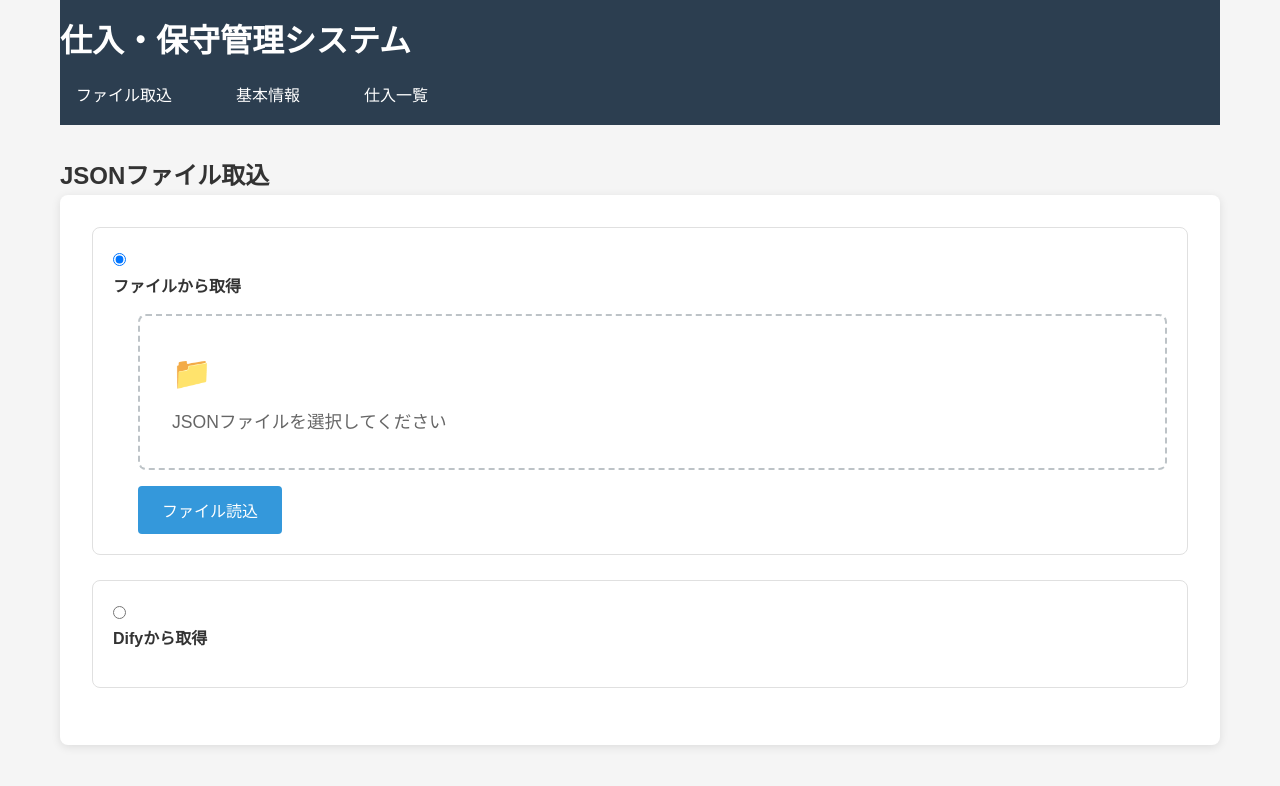
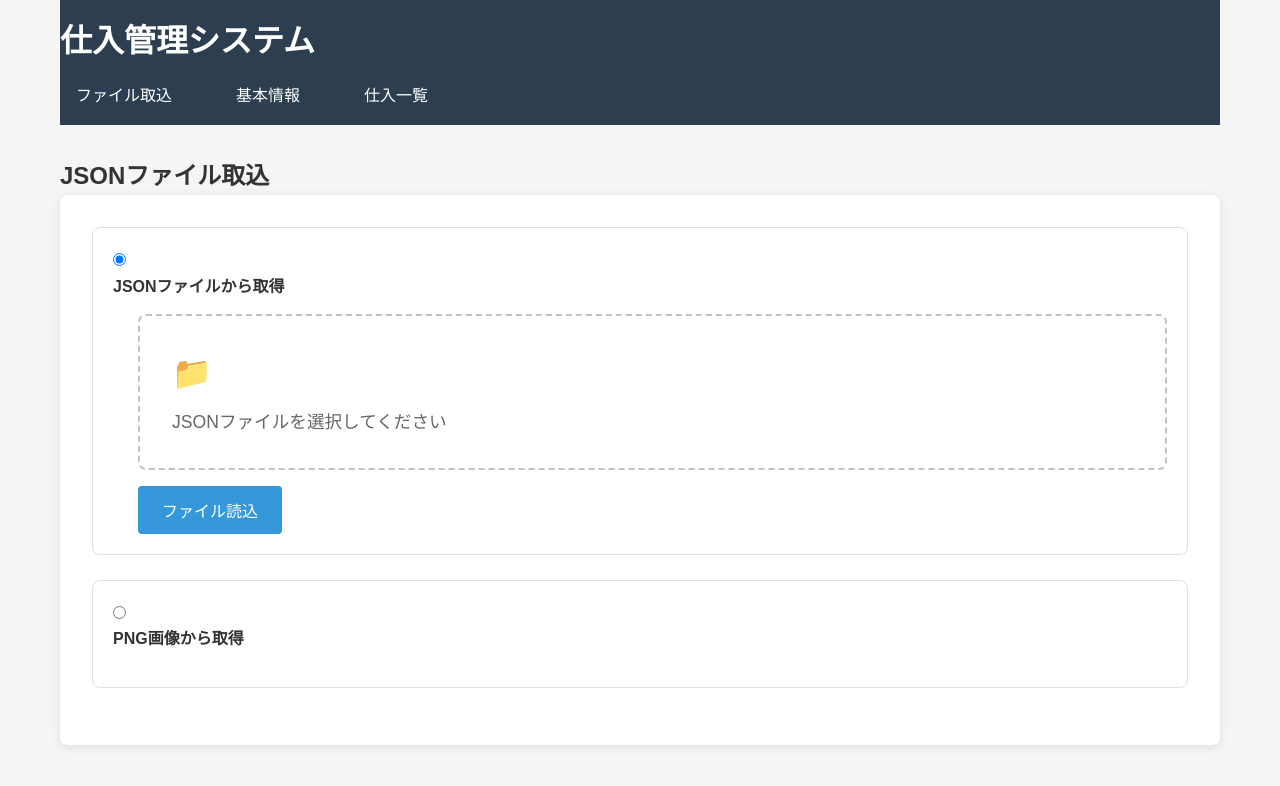
Before and after one commit to shiro-mail/purchases-maintenance, a Flask app: page /import in a window 1280 px wide. Shown: the top 786 px of the page. Run offline with Flask 3, Linux system fonts and the light colour scheme.

Commit message:
仕入・保守管理システムを仕入管理システムに変更

```diff
--- a/index.html
+++ b/index.html
@@ -3,13 +3,13 @@
 <head>
     <meta charset="UTF-8">
     <meta name="viewport" content="width=device-width, initial-scale=1.0">
-    <title>仕入・保守管理システム</title>
+    <title>仕入管理システム</title>
     <link rel="stylesheet" href="{{ url_for('static', filename='css/style.css') }}">
 </head>
 <body>
     <div class="container">
         <header>
-            <h1>仕入・保守管理システム</h1>
+            <h1>仕入管理システム</h1>
             <nav>
                 <ul>
                     <li><a href="{{ url_for('import_file') }}">ファイル取込</a></li>
--- a/templates/base.html
+++ b/templates/base.html
@@ -3,13 +3,13 @@
 <head>
     <meta charset="UTF-8">
     <meta name="viewport" content="width=device-width, initial-scale=1.0">
-    <title>{% block title %}仕入・保守管理システム{% endblock %}</title>
+    <title>{% block title %}仕入管理システム{% endblock %}</title>
     <link rel="stylesheet" href="{{ url_for('static', filename='css/style.css') }}">
 </head>
 <body>
     <div class="container">
         <header>
-            <h1><a href="{{ url_for('index') }}">仕入・保守管理システム</a></h1>
+            <h1><a href="{{ url_for('index') }}">仕入管理システム</a></h1>
             <nav>
                 <ul>
                     <li><a href="{{ url_for('import_file') }}">ファイル取込</a></li>
--- a/templates/basic_info.html
+++ b/templates/basic_info.html
@@ -1,6 +1,6 @@
 {% extends "base.html" %}
 
-{% block title %}基本情報 - 仕入・保守管理システム{% endblock %}
+{% block title %}基本情報 - 仕入管理システム{% endblock %}
 
 {% block content %}
 <div class="basic-info-section">
--- a/templates/import.html
+++ b/templates/import.html
@@ -1,6 +1,6 @@
 {% extends "base.html" %}
 
-{% block title %}ファイル取込 - 仕入・保守管理システム{% endblock %}
+{% block title %}ファイル取込 - 仕入システム{% endblock %}
 
 {% block content %}
 <div class="import-section">
@@ -10,7 +10,7 @@
         <div class="data-source-options">
             <div class="option-group">
                 <input type="radio" id="fileSource" name="dataSource" value="file" checked>
-                <label for="fileSource" class="source-label">ファイルから取得</label>
+                <label for="fileSource" class="source-label">JSONファイルから取得</label>
                 <div class="file-upload-section" id="fileUploadSection">
                     <form id="uploadForm" enctype="multipart/form-data">
                         <div class="file-input-wrapper">
@@ -27,7 +27,7 @@
 
             <div class="option-group">
                 <input type="radio" id="difySource" name="dataSource" value="dify">
-                <label for="difySource" class="source-label">Difyから取得</label>
+                <label for="difySource" class="source-label">PNG画像から取得</label>
                 <div class="dify-fetch-section" id="difyFetchSection" style="display: none;">
                     <form id="difyUploadForm" enctype="multipart/form-data">
                         <div class="file-input-wrapper">
--- a/templates/parts_info.html
+++ b/templates/parts_info.html
@@ -1,6 +1,6 @@
 {% extends "base.html" %}
 
-{% block title %}部品情報 - 仕入・保守管理システム{% endblock %}
+{% block title %}部品情報 - 仕入管理システム{% endblock %}
 
 {% block content %}
 <div class="parts-info-section">
--- a/templates/purchase_list.html
+++ b/templates/purchase_list.html
@@ -1,6 +1,6 @@
 {% extends "base.html" %}
 
-{% block title %}仕入一覧 - 仕入・保守管理システム{% endblock %}
+{% block title %}仕入一覧 - 仕入管理システム{% endblock %}
 
 {% block content %}
 <div class="purchase-list-section">
```
